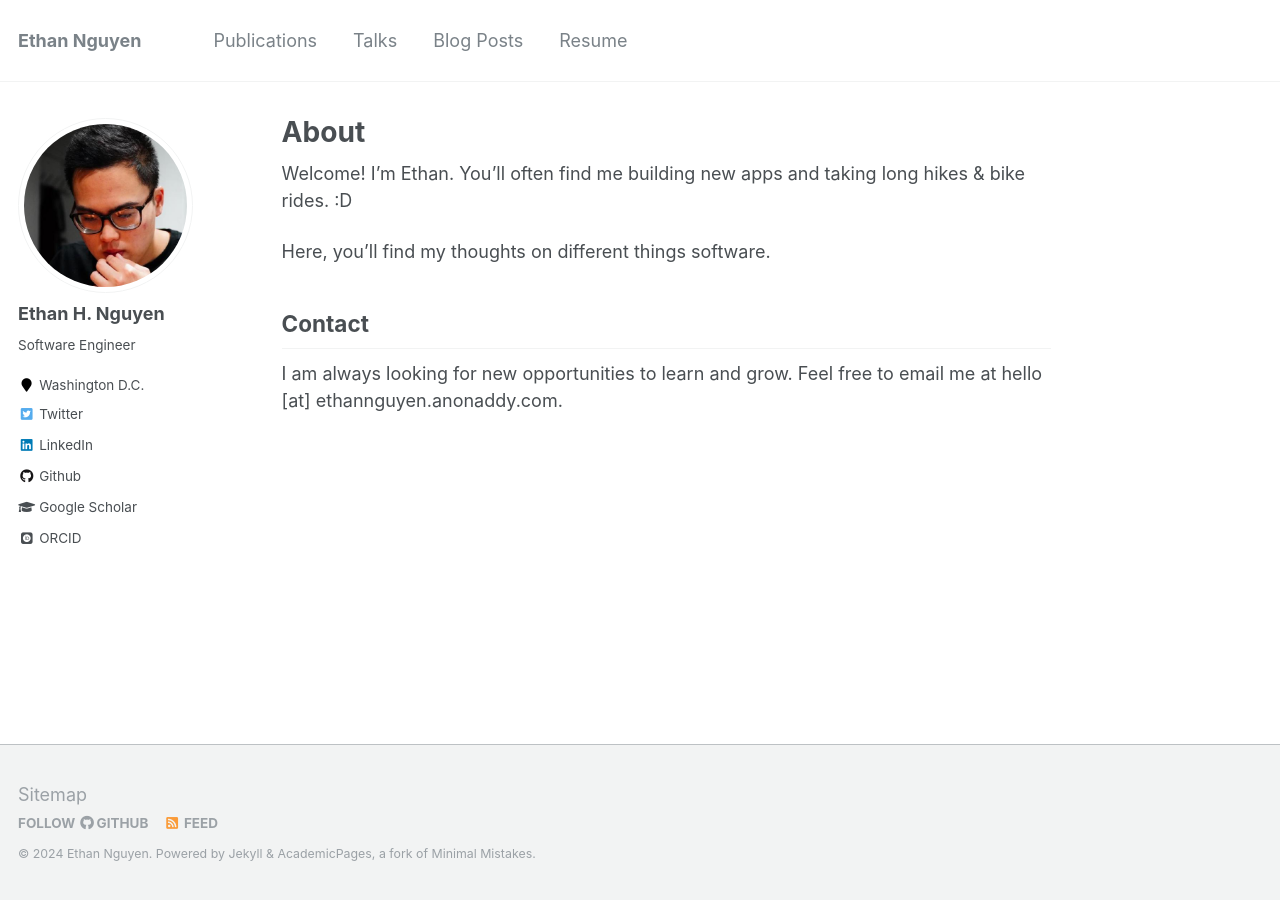
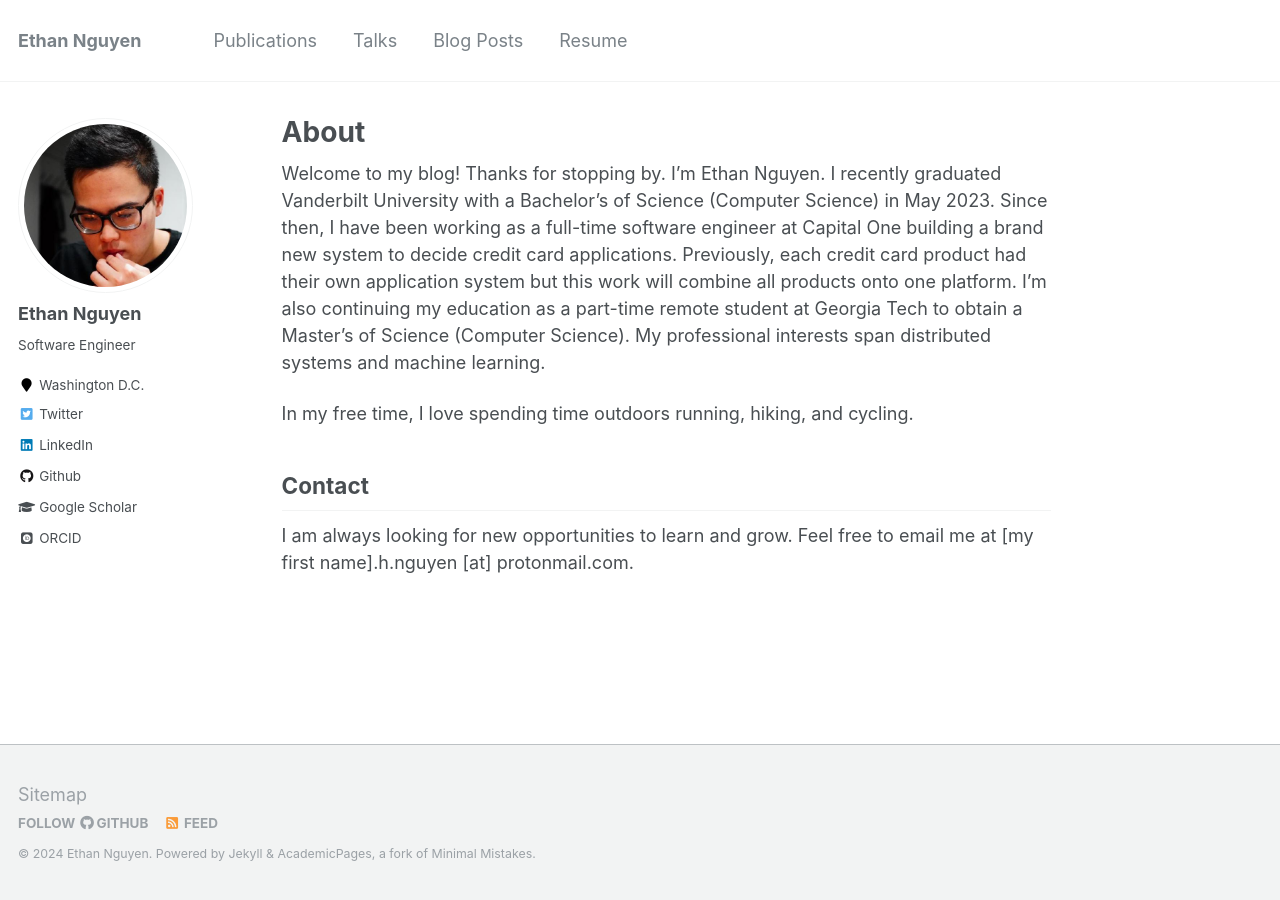
Before and after one commit to EthanHNguyen/ethanhnguyen.github.io, a Jekyll site: the page built from _pages/about.md, in a window 1280 px wide. Built offline with Jekyll 4.4.1, drawn with Linux system fonts in a browser that asks for light colours; some web fonts are replaced.

Commit message:
update about me

```diff
--- a/_config.yml
+++ b/_config.yml
@@ -78,7 +78,7 @@
 
 # Site Author
 author:
-  name: "Ethan H. Nguyen"
+  name: "Ethan Nguyen"
   avatar: "profile.png"
   bio: "Software Engineer"
   location: "Washington D.C."
--- a/_pages/about.md
+++ b/_pages/about.md
@@ -8,9 +8,9 @@
   - /about.html
 ---
 
-Welcome! I'm Ethan. You'll often find me building new apps and taking long hikes & bike rides. :D
+Welcome to my blog! Thanks for stopping by. I'm Ethan Nguyen. I recently graduated Vanderbilt University with a Bachelor's of Science (Computer Science) in May 2023. Since then, I have been working as a full-time software engineer at Capital One building a brand new system to decide credit card applications. Previously, each credit card product had their own application system but this work will combine all products onto one platform. I'm also continuing my education as a part-time remote student at Georgia Tech to obtain a Master's of Science (Computer Science). My professional interests span distributed systems and machine learning.
 
-Here, you'll find my thoughts on different things software.
+In my free time, I love spending time outdoors running, hiking, and cycling.
 
 ## Contact
-I am always looking for new opportunities to learn and grow. Feel free to email me at hello [at] ethannguyen.anonaddy.com.
+I am always looking for new opportunities to learn and grow. Feel free to email me at [my first name].h.nguyen [at] protonmail.com.
```
